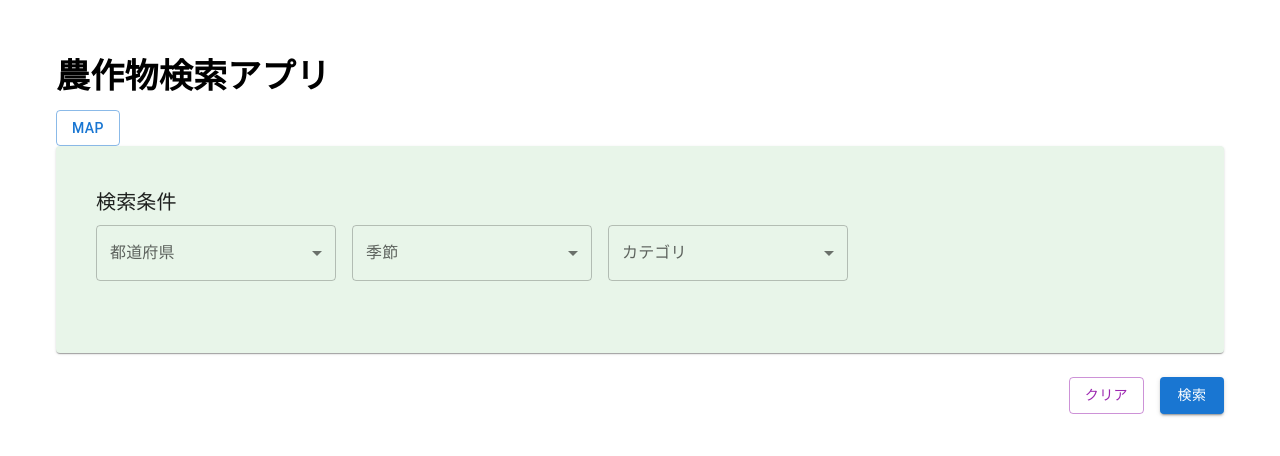
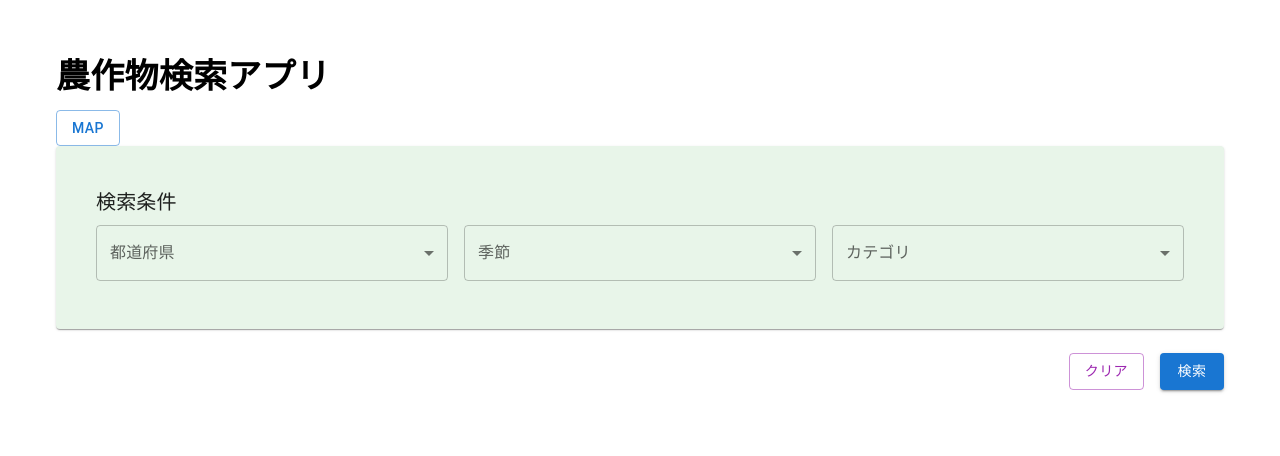
Before and after one commit to dafu1985/FarmSearchNavi, a React (Create React App) app: page /search in a window 1280 px wide. Shown: the top 456 px of the page. Built offline with nearby package versions, Linux system fonts and the light colour scheme; a web font is replaced by a local one.

Commit message:
launch準備

```diff
--- a/package.json
+++ b/package.json
@@ -5,8 +5,9 @@
   "dependencies": {
     "@emotion/react": "^11.14.0",
     "@emotion/styled": "^11.14.1",
-    "@mui/icons-material": "^7.3.1",
-    "@mui/material": "^7.3.2",
+    "@mui/icons-material": "^5.18.0",
+    "@mui/material": "^5.18.0",
+    "@mui/system": "^5.18.0",
     "@testing-library/dom": "^10.4.1",
     "@testing-library/jest-dom": "^6.8.0",
     "@testing-library/react": "^16.3.0",
--- a/src/farmSearch.tsx
+++ b/src/farmSearch.tsx
@@ -9,12 +9,14 @@ import {
   Select,
   MenuItem,
   Button,
+  Grid,
   Card,
   CardContent,
   FormHelperText,
   Drawer,
   IconButton,
 } from "@mui/material";
+
 import CloseIcon from "@mui/icons-material/Close";
 import JapanMap from "./japanMap";
 
@@ -133,7 +135,7 @@ function FarmSearch() {
   const currentItemsCount = pagedResults.length;
 
   return (
-    <Box sx={{ p: 4 }}>
+    <Box sx={{ p: 4, flexDirection: { xs: "column", md: "row" } }}>
       <Typography variant="h4" fontWeight="bold" gutterBottom>
         農作物検索アプリ
       </Typography>
@@ -181,7 +183,9 @@ function FarmSearch() {
             検索条件
           </Typography>
 
-          <FormControl sx={{ minWidth: 240, mb: 3 }}>
+          <Grid container spacing={2}>
+            <Grid item xs={12} md={4}>
+              <FormControl fullWidth>
                 <InputLabel>都道府県</InputLabel>
                 <Select
                   value={selectedPref}
@@ -197,7 +201,9 @@ function FarmSearch() {
                   ))}
                 </Select>
                 {prefError && (
-              <FormHelperText error>都道府県を選択してください</FormHelperText>
+                  <FormHelperText error>
+                    都道府県を選択してください
+                  </FormHelperText>
                 )}
                 {selectedPref && regionMap[selectedPref] && (
                   <Typography sx={{ color: "red", mt: 1 }}>
@@ -205,8 +211,10 @@ function FarmSearch() {
                   </Typography>
                 )}
               </FormControl>
+            </Grid>
 
-          <FormControl sx={{ minWidth: 240, mb: 3, ml: 2 }}>
+            <Grid item xs={12} md={4}>
+              <FormControl fullWidth>
                 <InputLabel>季節</InputLabel>
                 <Select
                   value={selectedSeason}
@@ -219,8 +227,10 @@ function FarmSearch() {
                   ))}
                 </Select>
               </FormControl>
+            </Grid>
 
-          <FormControl sx={{ minWidth: 240, mb: 3, ml: 2 }}>
+            <Grid item xs={12} md={4}>
+              <FormControl fullWidth>
                 <InputLabel>カテゴリ</InputLabel>
                 <Select
                   value={selectedCategory}
@@ -233,6 +243,8 @@ function FarmSearch() {
                   ))}
                 </Select>
               </FormControl>
+            </Grid>
+          </Grid>
         </CardContent>
       </Card>
 
```
Also changed, not shown: 1 other file (tests, documents, lock files or other folders). Lines whose indentation alone changed are shown as unchanged.
